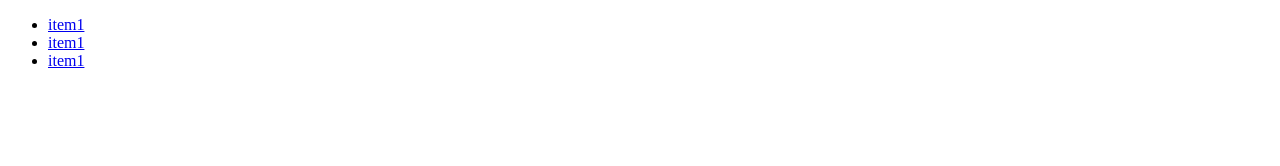
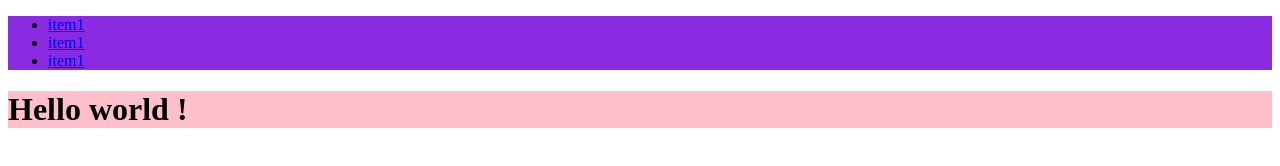
Before and after one commit to EdithNIC/commit-practice, a plain HTML site: page index.html in a window 1280 px wide. Drawn offline with Linux system fonts and the light colour scheme.

Commit message:
style header,main and footer

```diff
--- a/index.html
+++ b/index.html
@@ -4,6 +4,7 @@
     <meta charset="UTF-8" />
     <meta name="viewport" content="width=device-width, initial-scale=1.0" />
     <title>Document</title>
+<link rel="stylesheet" href="styles.css"
   </head>
 
   <body>
@@ -16,7 +17,9 @@
         </ul>
       </nav>
     </header>
-    <main></main>
+    <main>
+      <h1>Hello world !
+    </main>
     <footer></footer>
   </body>
 </html>
--- /dev/null
+++ b/styles.css
@@ -0,0 +1,9 @@
+header {
+  background-color: blueviolet;
+}
+main {
+  background-color: pink;
+}
+footer {
+  background-color: green;
+}
```
